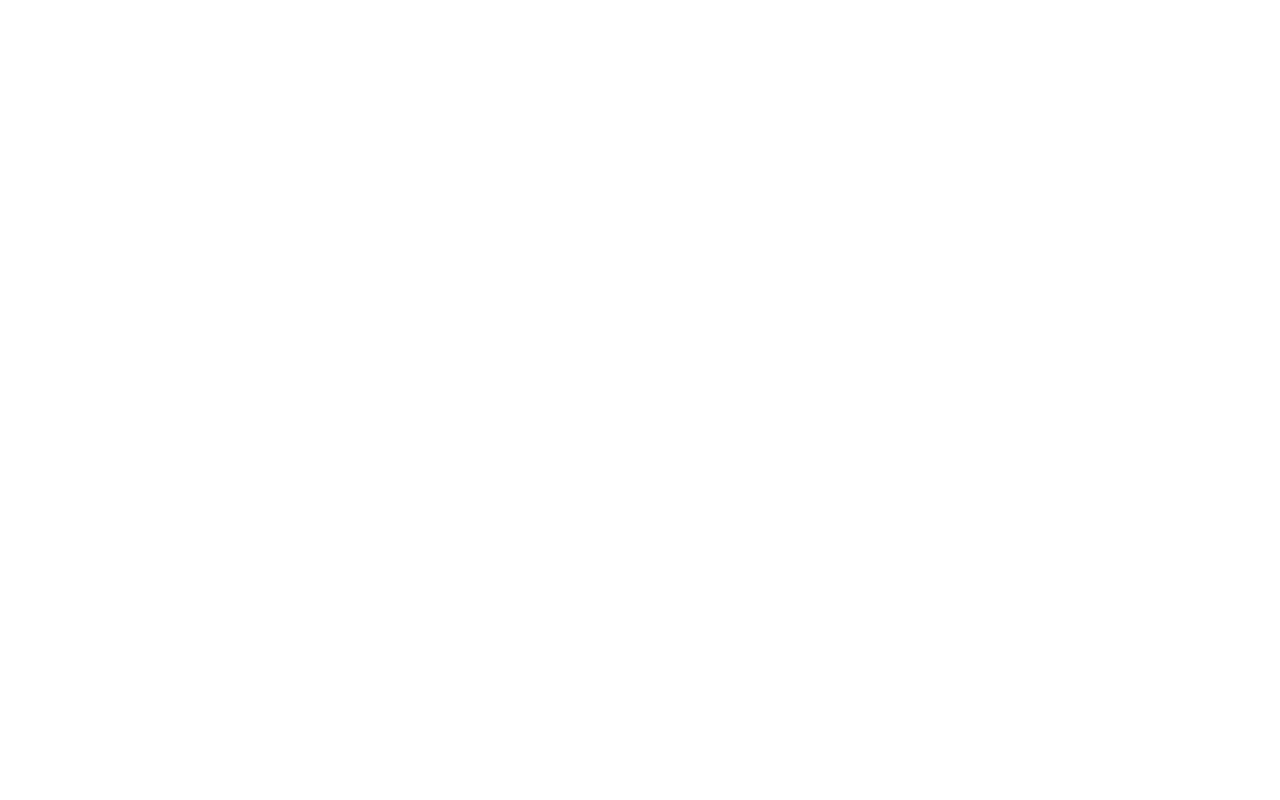
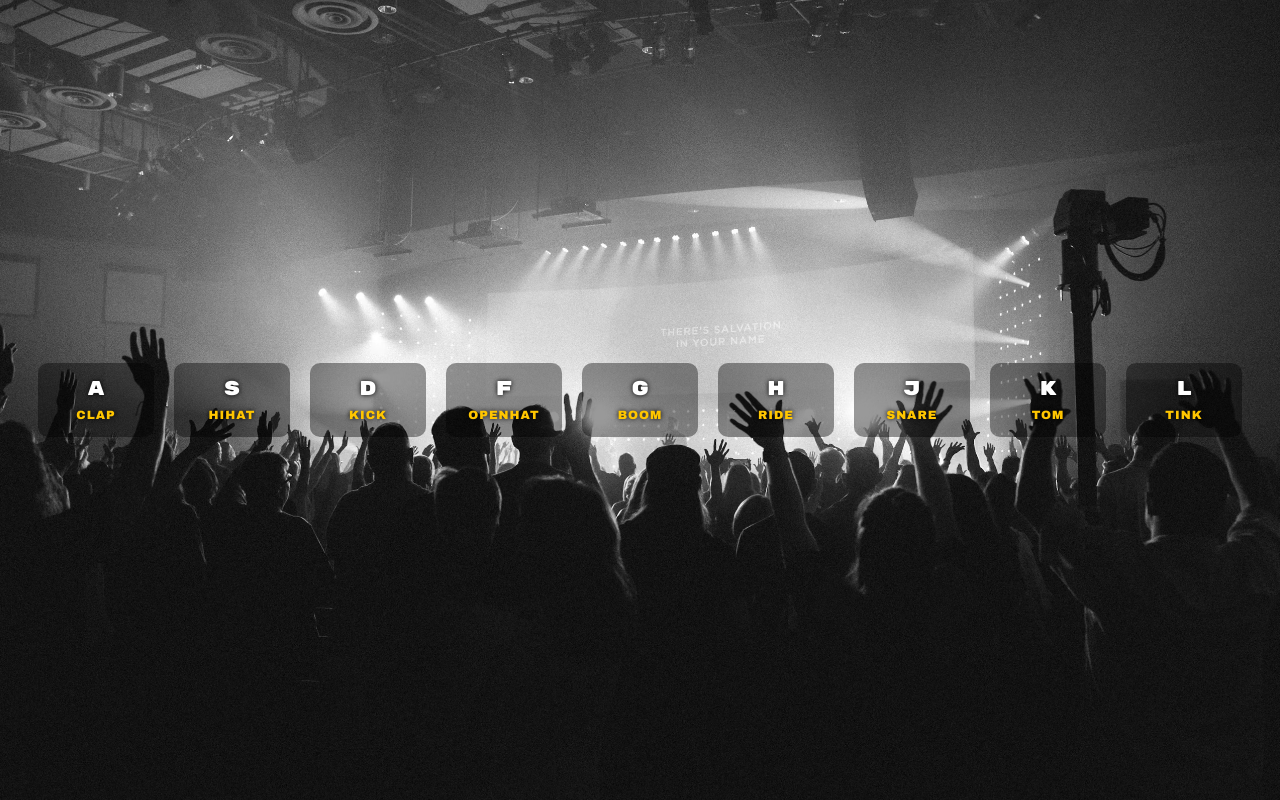
Before and after one commit to FrancisoRocha/30-Days-JavaScript, a plain HTML site: page DAY-1/main.html in a window 1280 px wide. Drawn offline with Linux system fonts and the light colour scheme.

Commit message:
manin,style and index

```diff
--- a/DAY-1/index.js
+++ b/DAY-1/index.js
@@ -0,0 +1,7 @@
+const sound = document.querySelectorAll(".sound");
+
+function play(){
+    sound.addEventListener("play", () => {
+        console.log("play");
+    })
+}
--- a/DAY-1/main.html
+++ b/DAY-1/main.html
@@ -5,8 +5,75 @@
     <meta name="viewport" content="width=device-width, initial-scale=1.0">
     <title>DAY 01 - 30 DAYS OF JavaScript</title>
     <link rel="stylesheet" href="style.css">
+    <link rel="shortcut icon" href="./img/favicon.png" type="image/x-icon">
+    <link rel="preconnect" href="https://fonts.googleapis.com">
+    <link rel="preconnect" href="https://fonts.gstatic.com" crossorigin>
+    <link href="https://fonts.googleapis.com/css2?family=Archivo+Black&display=swap" rel="stylesheet">
+    <link rel="preconnect" href="https://fonts.googleapis.com">
+    <link rel="preconnect" href="https://fonts.gstatic.com" crossorigin>
+    <link href="https://fonts.googleapis.com/css2?family=Archivo+Black&family=Rubik+Mono+One&display=swap" rel="stylesheet">
 </head>
 <body>
+
+    <div class="keys">
+        <!--TECLA A -->
+        <div data-key="65" class="key">
+            <kbd>A</kbd>
+            <span class="sound">clap</span>
+        </div>
+        <!--TECLA S -->
+        <div data-key="83" class="key">
+            <kbd>S</kbd>
+            <span class="sound">hihat</span>
+        </div>
+        <!--TECLA D -->
+        <div data-key="68" class="key">
+            <kbd>D</kbd>
+            <span class="sound">kick</span>
+        </div>
+        <!--TECLA F -->
+        <div data-key="70" class="key">
+            <kbd>F</kbd>
+            <span class="sound">openhat</span>
+        </div>
+        <!--TECLA G -->
+        <div data-key="71" class="key">
+            <kbd>G</kbd>
+            <span class="sound">boom</span>
+        </div>
+        <!--TECLA H -->
+        <div data-key="72" class="key">
+            <kbd>H</kbd>
+            <span class="sound">ride</span>
+        </div>
+        <!--TECLA J -->
+        <div data-key="74" class="key">
+            <kbd>J</kbd>
+            <span class="sound">snare</span>
+        </div>
+        <!--TECLA K -->
+        <div data-key="75" class="key">
+            <kbd>K</kbd>
+            <span class="sound">tom</span>
+        </div>
+        <!--TECLA L -->
+        <div data-key="76" class="key">
+            <kbd>L</kbd>
+            <span class="sound">tink</span>
+        </div>
+    </div>
+
+    <!--SONIDOS-->
+    <audio data-key="65" src="./sound/clap.wav"></audio>
+    <audio data-key="83" src="./sound/hihat.wav"></audio>
+    <audio data-key="68" src="./sound/kick.wav"></audio>
+    <audio data-key="70" src="./sound/openhat.wav"></audio>
+    <audio data-key="71" src="./sound/boom.wav"></audio>
+    <audio data-key="72" src="./sound/ride.wav"></audio>
+    <audio data-key="74" src="./sound/snare.wav"></audio>
+    <audio data-key="75" src="./sound/snare.wav"></audio>
+    <audio data-key="76" src="./sound/tink.wav"></audio>
+
     <script src="index.js"></script>
 </body>
 </html>
--- a/DAY-1/style.css
+++ b/DAY-1/style.css
@@ -0,0 +1,53 @@
+html{
+    font-size: 10px;
+    background: url('./img/people.avif') bottom center;
+    background-size: cover;
+}
+
+*{
+    margin: 0px;
+    padding: 0px;
+}
+
+.keys{
+    display: flex;
+    flex: 1;
+    min-height: 100vh;
+    align-items: center;
+    justify-content: center;
+}
+
+.key{
+    border: 3px solid #0000;
+    border-radius: 10px;
+    margin: 1rem;
+    font-size: 20px;
+    padding: 1rem .5rem;
+    transition: all .07s ease;
+    width: 10rem;
+    text-align: center;
+    color: #ffffff;
+    background: rgba(0,0,0,0.4);
+    text-shadow: 0 0 .5rem black;
+    cursor: pointer;
+}
+
+.playing {
+    transform: scale(1.1);
+    border-color: #ffc600;
+    box-shadow: 0 0 1rem #ffc600;
+}
+
+kbd{
+    display: block;
+    font-size: 20px;
+    font-family: "Rubik Mono One", monospace;
+}
+
+.sound {
+    font-size: 1.2rem;
+    text-transform: uppercase;
+    letter-spacing: .1rem;
+    color: #ffc600;
+    font-family: "Archivo Black", sans-serif;
+}
```
Also changed, not shown: DAY-1/img/favicon.png (added), DAY-1/img/people.avif (added), 9 other files.
